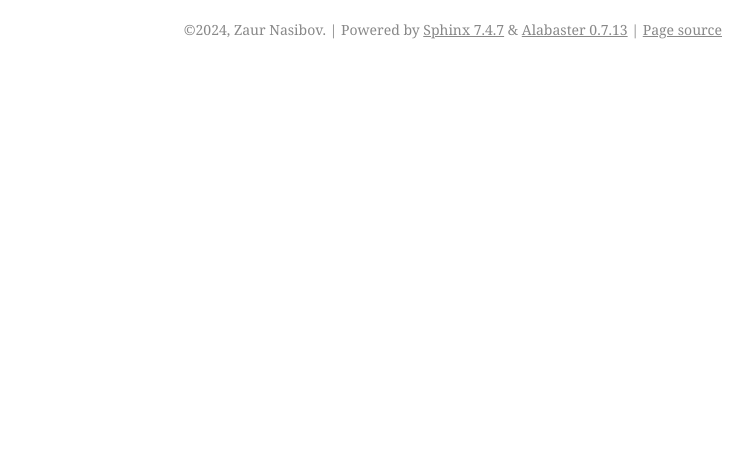
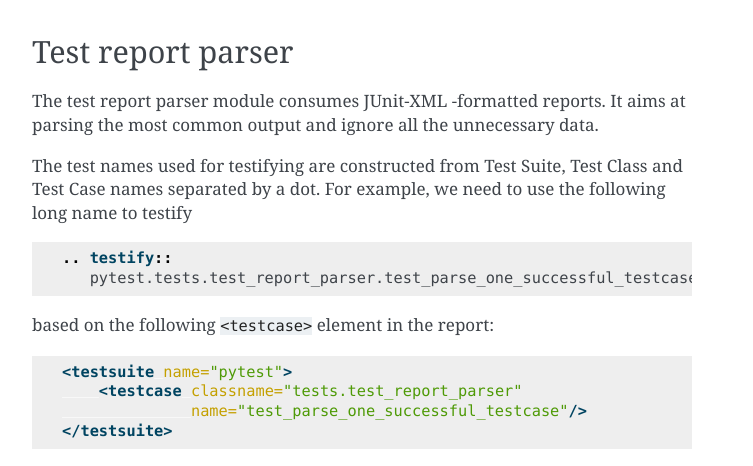
Before and after one commit to BasicWolf/sphinx-testify, a Sphinx documentation site: the page built from docs/source/index.rst, in a window 1280 px wide and 1400 px high, scrolled down 588 px. Shown: the part 316-782 px from the top of the window, without its empty margins (388-1141 px from the left). Built offline with Sphinx 7.4.7, drawn with Linux system fonts in a browser that asks for light colours; before the commit the page ends 973 px from its top, so only the background shows below that; some of the changed text lies outside the part shown; grey boxes are pictures that could not be loaded.

Commit message:
Make report parser more tolerable to missing data

```diff
--- a/docs/source/index.rst
+++ b/docs/source/index.rst
@@ -1,5 +1,5 @@
 Sphinx Testify
-==============
+##############
 
 ``Testify`` is an extension to Sphinx which enables
 writing `TODO: testified documentation <http://example.com>`_.
@@ -48,5 +48,62 @@
    pytest.tests.test_sphinx_testify.test_raise_error_when_test_result_not_found
    pytest.tests.test_sphinx_testify.test_raise_error_when_test_failed
 
+
+Test report parser
+==================
+
+The test report parser module consumes JUnit-XML -formatted reports.
+It aims at parsing the most common output and ignore all the unnecessary
+data.
+
+The test names used for testifying are constructed from Test Suite, Test Class
+and Test Case names separated by a dot.
+For example, we need to use the following long name to testify
+
+.. code-block:: rest
+
+  .. testify::
+     pytest.tests.test_report_parser.test_parse_one_successful_testcase
+
+based on the following ``<testcase>`` element in the report:
+
+.. code-block:: xml
+
+    <testsuite name="pytest">
+        <testcase classname="tests.test_report_parser"
+                  name="test_parse_one_successful_testcase"/>
+    </testsuite>
+
+.. testify::
+   pytest.tests.test_report_parser.test_parse_one_successful_testcase
+
+The parser can consume nested ``<testsuite>`` elements and normalizes testcase
+names, so that for the following test report
+
+.. code-block:: xml
+
+    <testsuite name="Tests.Authentication">
+        <testcase name="testCase3" classname="Tests.Authentication" />
+    </testsuite>
+
+it is enough to specify
+
+.. code-block:: rest
+
+  .. testify::
+     Tests.Authentication.testCase3
+
+.. testify::
+   pytest.tests.test_report_parser.test_normalize_testcase_names
+
+The parser is also tolerant for missing attribute, such as
+``name`` attribute in ``<testsuite>`` or ``classname`` attribute in
+``<testcase>``. However, testify raises an error if ``<testcase>`` is missing
+``name`` attribute.
+
+.. testify::
+   pytest.tests.test_report_parser.test_raise_if_testcase_name_is_missing
+   pytest.tests.test_report_parser.test_parse_with_missing_testsuite_name_and_testcase_classname
+
 .. the test names are added to the document as target output comments (e.g. <!-- test_name --> in HTML)
 .. the :warn: setting does not fail the test build
```
Also changed, not shown: 6 other files.
